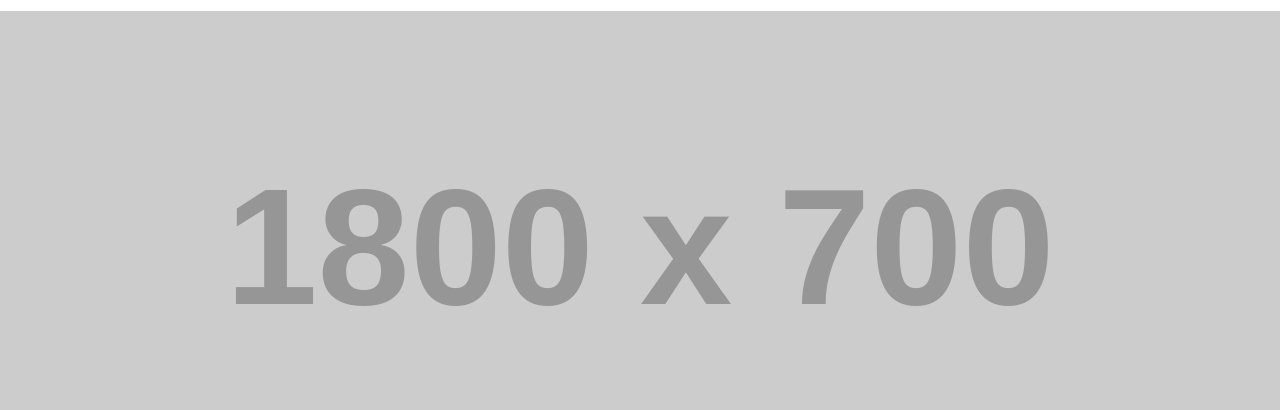
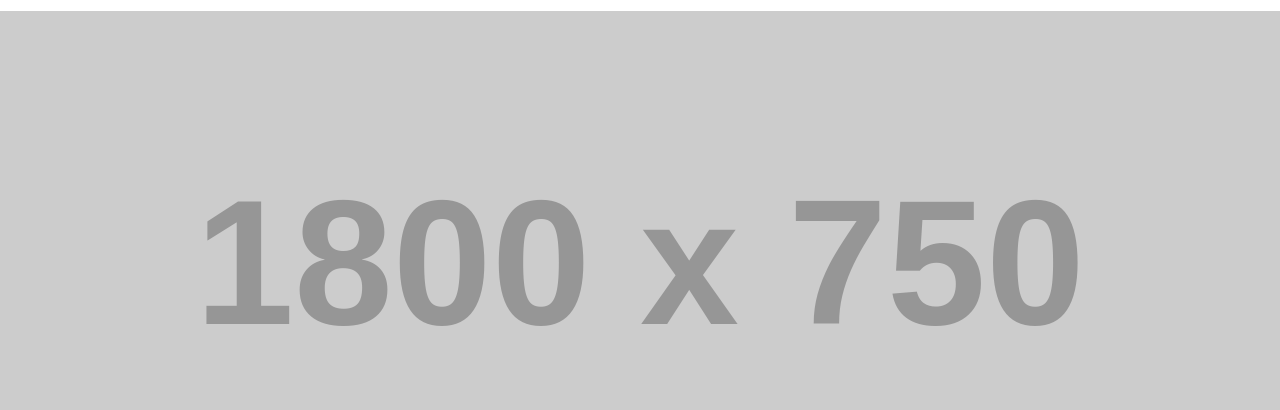
Before and after one commit to ltw-summer-reviews/uniforms-interactive-wireframe-solution, a plain HTML site: page index.html in a window 1280 px wide. Shown: the part 75-485 px from the top of the page. Drawn offline with Linux system fonts and the light colour scheme; placeholder pictures from the web are drawn by us; a web font is replaced by a local one.

Commit message:
Add embed containers.

```diff
--- a/css/main.css
+++ b/css/main.css
@@ -64,6 +64,29 @@ a {
 
 .flex {
   display: block;
+  width: 100%;
+}
+
+.embed {
+  margin-left: 0;
+  margin-right: 0;
+  position: relative;
+  width: 100%;
+}
+
+.embed--4by3 {
+  padding-top: 75%;
+}
+
+.embed--24by10 {
+  padding-top: 41.667%;
+}
+
+.embed__item {
+  height: 100%;
+  left: 0;
+  position: absolute;
+  top: 0;
   width: 100%;
 }
 
--- a/index.html
+++ b/index.html
@@ -27,7 +27,9 @@
 
   <main class="wrapper push-1-2">
     <div class="banner push">
-      <img class="flex" src="https://placehold.it/1800x700" alt="">
+      <div class="embed embed--24by10">
+        <img class="embed__item" src="https://placehold.it/1800x750" alt="">
+      </div>
       <p class="banner-text peta brand-family push-0">Not every colour survives.</p>
     </div>
 
```
Also changed, not shown: captain.html (+1 -1 lines), sciences.html (+1 -1 lines).
